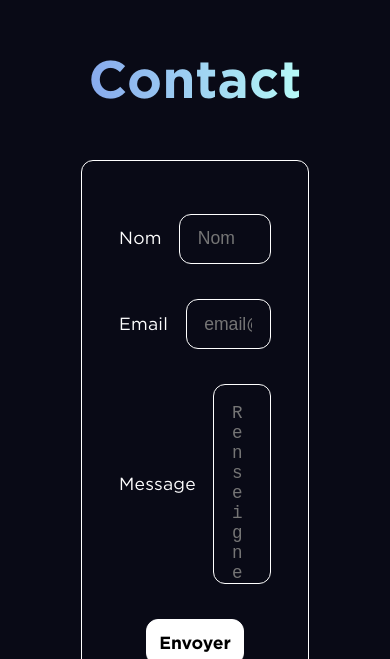
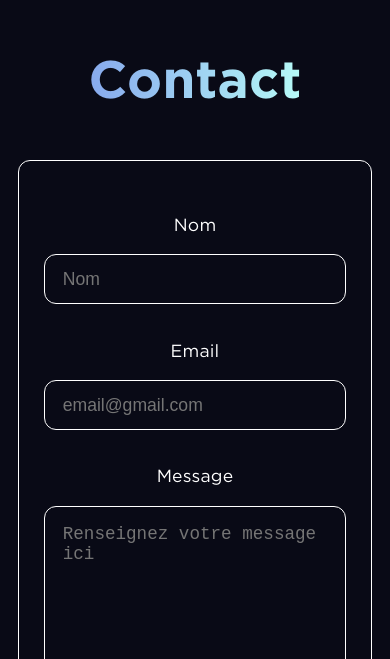
Before and after one commit to JolanPoussier/portfolio, a Next.js app: page / in a window 390 px wide. Shown: the part 4625-5284 px from the top of the page. Built offline with nearby package versions, Linux system fonts and the light colour scheme.

Commit message:
fix: responsive contact

```diff
--- a/src/components/contact.tsx
+++ b/src/components/contact.tsx
@@ -10,6 +10,10 @@ const Main = styled.section`
   display: flex;
   justify-content: center;
   flex-direction: column;
+  @media (max-width: 1200px) {
+    margin-bottom: 2em;
+    width: 100%;
+  }
 `;
 
 const Title = styled.h1`
@@ -37,6 +41,9 @@ const Container = styled.form`
   padding: 1em;
   padding-top: 3em;
   border-radius: 12px;
+  @media (max-width: 900px) {
+    width: 100%;
+  }
 `;
 
 const Champ = styled.div`
@@ -46,9 +53,19 @@ const Champ = styled.div`
   display: flex;
   align-items: center;
   justify-content: flex-end;
+  @media (max-width: 600px) {
+    flex-direction: column;
+    justify-content: center;
+  }
+  @media (max-width: 600px) {
+    width: 95%;
+  }
 `;
 const Label = styled.label`
   margin-right: 1em;
+  @media (max-width: 600px) {
+    margin: 0 0 1em 0;
+  }
 `;
 const Input = styled.input`
   width: 80%;
@@ -61,6 +78,9 @@ const Input = styled.input`
   padding: 1em;
   &:focus {
     outline: none;
+  }
+  @media (max-width: 600px) {
+    width: 100%;
   }
 `;
 const Textarea = styled.textarea`
@@ -76,6 +96,9 @@ const Textarea = styled.textarea`
     outline: none;
   }
   resize: none;
+  @media (max-width: 600px) {
+    width: 100%;
+  }
 `;
 const Error = styled.span`
   color: red;
```
